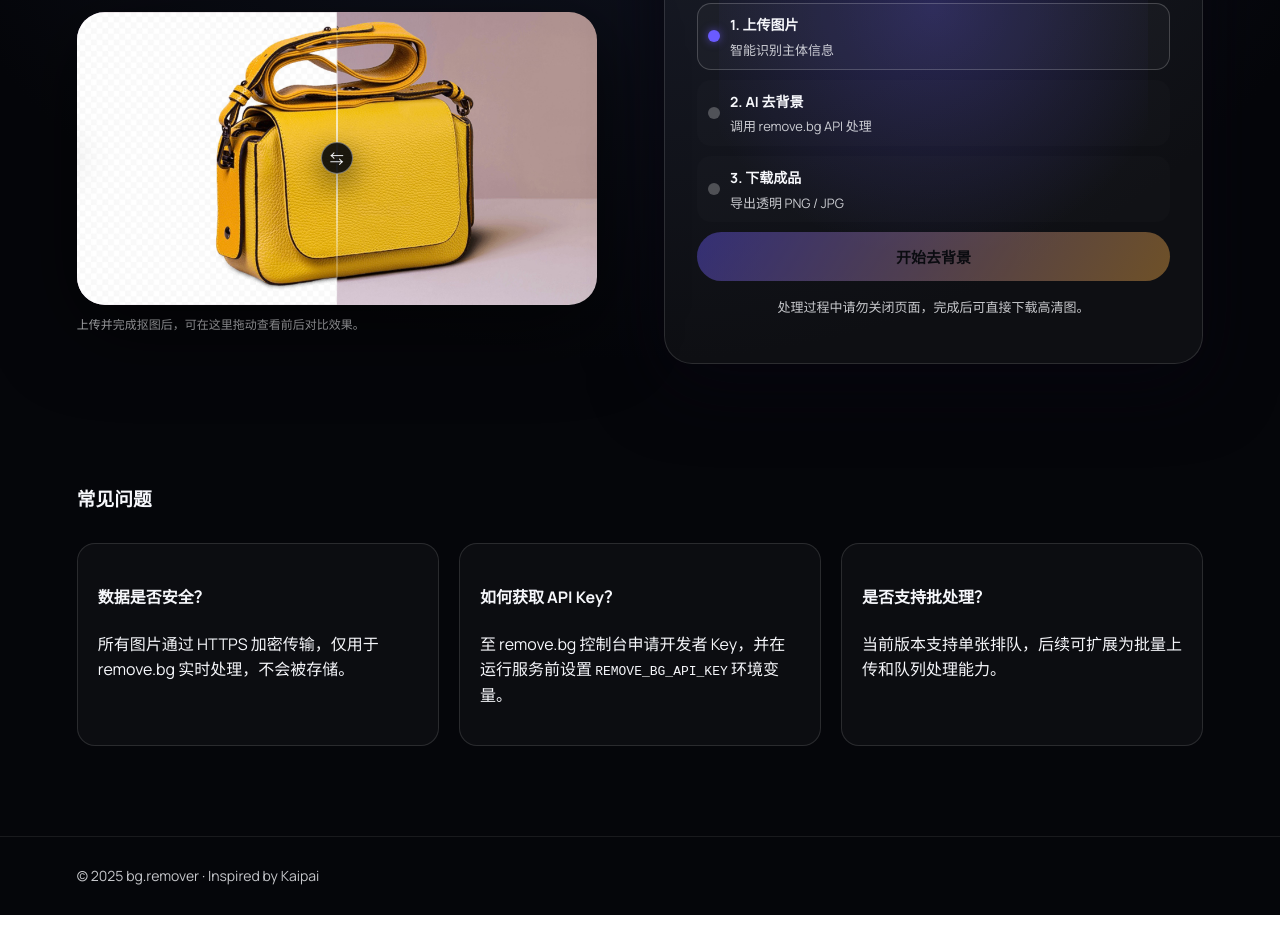
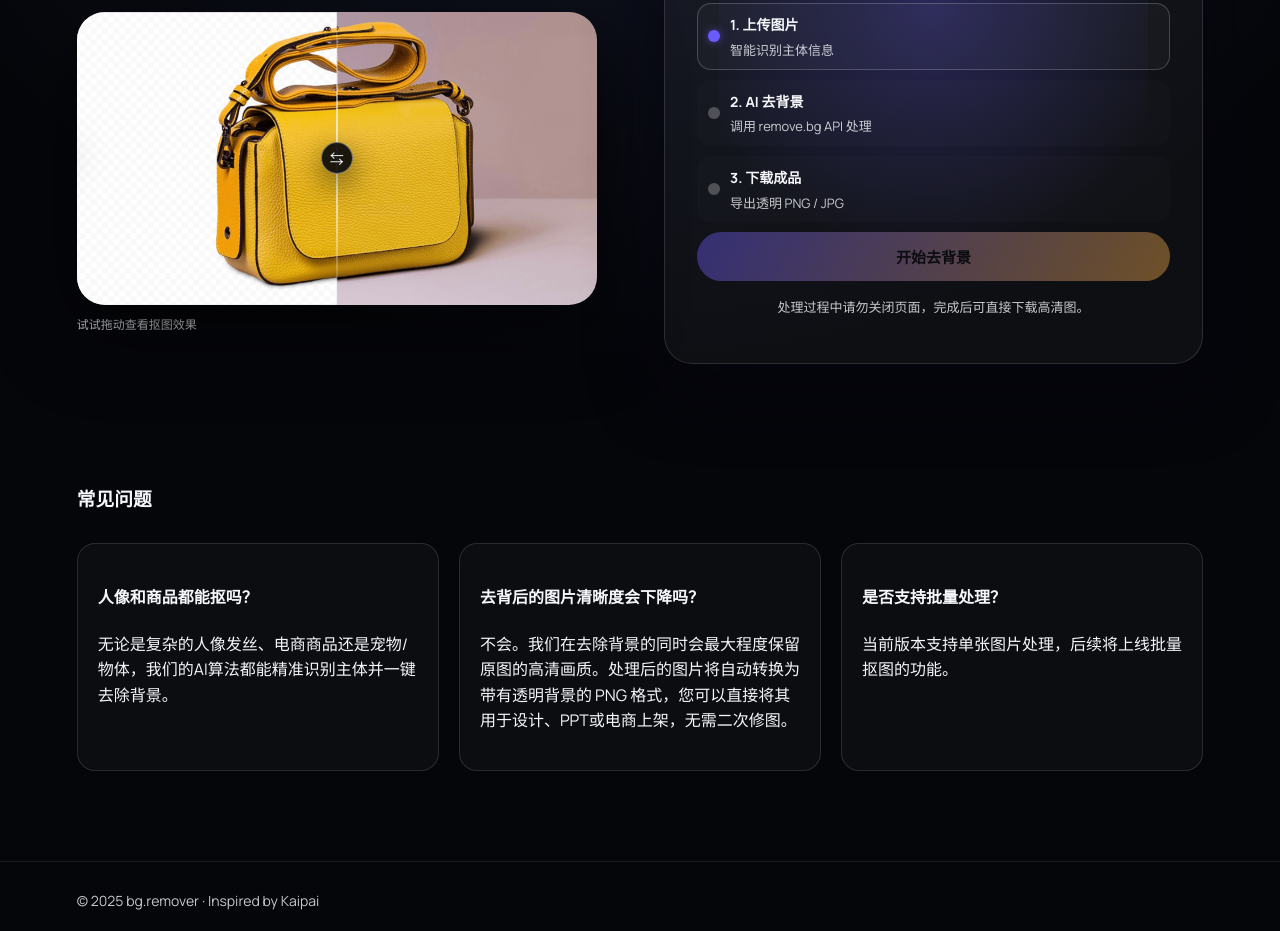
Before and after one commit to chenqingbin1024-dev/bg.remover, a website: page public/index.html in a window 1280 px wide. Shown: the part 486-1417 px from the top of the page. Drawn offline with Linux system fonts and the light colour scheme.

Commit message:
修改常见问题等文案

```diff
--- a/public/index.html
+++ b/public/index.html
@@ -71,7 +71,7 @@
               </button>
             </div>
             <p class="hero-compare-tip" id="heroCompareTip">
-              上传并完成抠图后，可在这里拖动查看前后对比效果。
+              试试拖动查看抠图效果
             </p>
           </div>
         </div>
@@ -181,22 +181,21 @@
       <h3>常见问题</h3>
       <div class="faq-grid">
         <article>
-          <h4>数据是否安全？</h4>
+          <h4>人像和商品都能抠吗？</h4>
           <p>
-            所有图片通过 HTTPS 加密传输，仅用于 remove.bg 实时处理，不会被存储。
+            无论是复杂的人像发丝、电商商品还是宠物/物体，我们的AI算法都能精准识别主体并一键去除背景。
           </p>
         </article>
         <article>
-          <h4>如何获取 API Key？</h4>
+          <h4>去背后的图片清晰度会下降吗？</h4>
           <p>
-            至 remove.bg 控制台申请开发者 Key，并在运行服务前设置
-            <code>REMOVE_BG_API_KEY</code> 环境变量。
+            不会。我们在去除背景的同时会最大程度保留原图的高清画质。处理后的图片将自动转换为带有透明背景的 PNG 格式，您可以直接将其用于设计、PPT或电商上架，无需二次修图。
           </p>
         </article>
         <article>
-          <h4>是否支持批处理？</h4>
+          <h4>是否支持批量处理？</h4>
           <p>
-            当前版本支持单张排队，后续可扩展为批量上传和队列处理能力。
+            当前版本支持单张图片处理，后续将上线批量抠图的功能。
           </p>
         </article>
       </div>
```
